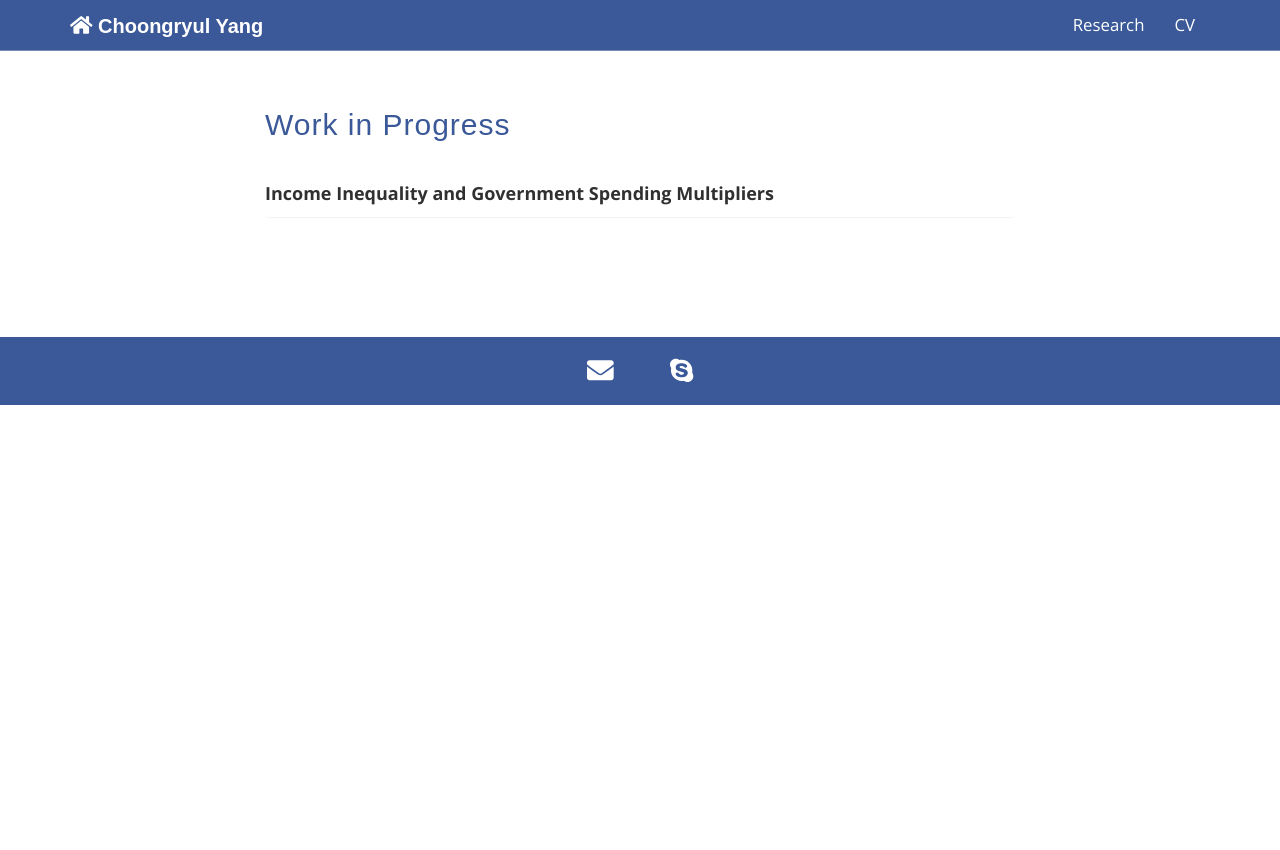
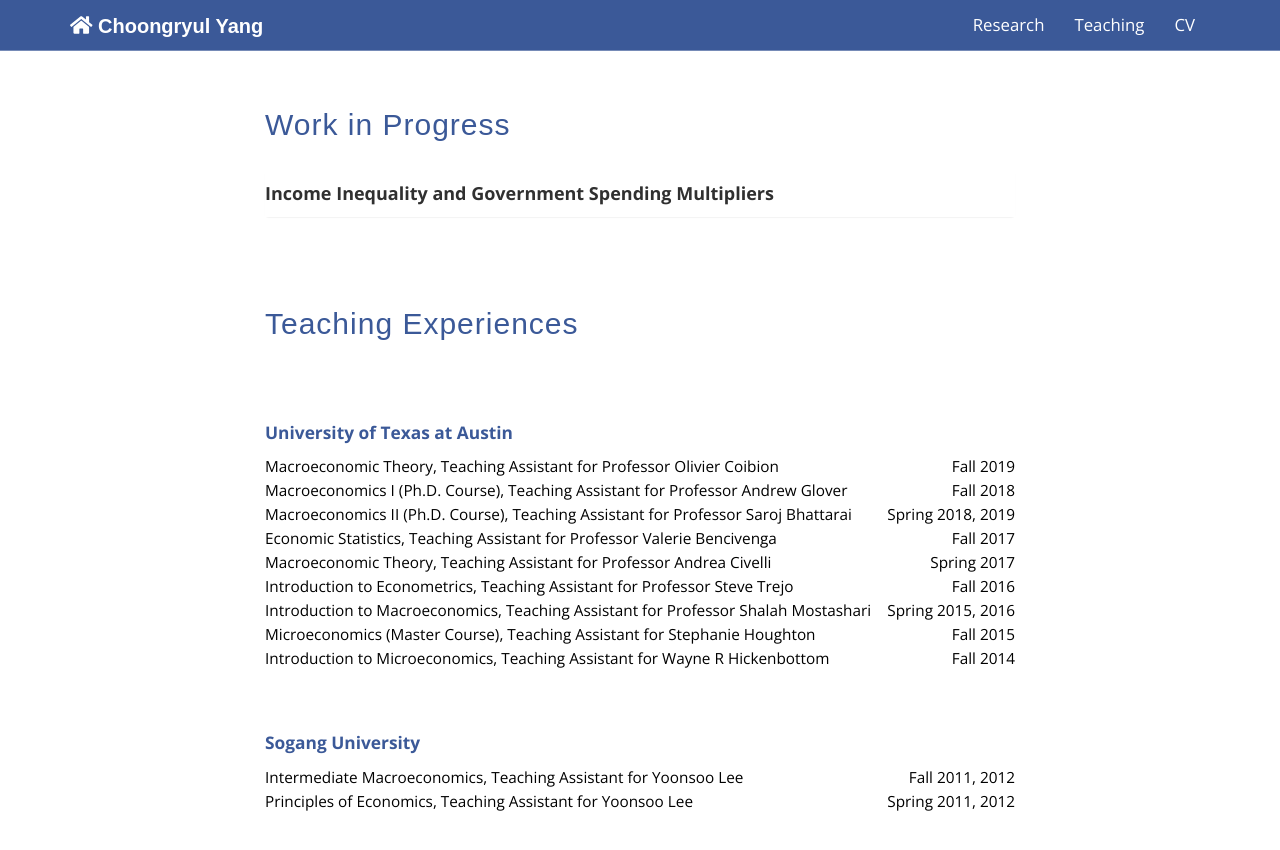
Before and after one commit to choongryulyang/choongryulyang.github.io, a Jekyll site: the page built from index.html, in a window 1280 px wide and 900 px high, scrolled down 2109 px. Shown: the top 850 px of the window. Built offline with Jekyll 4.4.1, drawn with Linux system fonts in a browser that asks for light colours; before the commit the page ends 2514 px from its top, so only the background shows below that.

Commit message:
teaching

```diff
--- a/_layouts/default.html
+++ b/_layouts/default.html
@@ -108,14 +108,12 @@
 						<li>
 							<a class="page-scroll" href="#research" style="font-size:120%">  Research</a>
 						</li>
+	                    <li>
+							<a class="page-scroll" href="#teaching" style="font-size:120%">   Teaching</a>
+						</li>
 						<li>
-							<!--<a class="page-scroll" href="#resume" style="font-size:120%">   CV</a>-->
 							<a class="page-scroll" href="cv/ChoongryulYang_CV.pdf" style="font-size:120%" target="_blank">   CV</a>
 						</li>
-	<!--                     <li>
-							<a class="page-scroll" href="#teaching" style="color:white; font-size:120%"> teaching (offline)</a>
-						</li>
-	 -->
 						<!-- <li>
 							 <a class="page-scroll" href="https://github.com/jperego" target="_blank" style="color:white; font-size:120%; margin-left: 0px"> <i class="fa fa-github fa-1x color" style="color:white; margin-top:0px" aria-hidden="true"></i>  </a>
 						</li> -->
--- a/index.html
+++ b/index.html
@@ -473,6 +473,111 @@ title: Choongryul Yang
     </section>
 
 
+
+
+    <!-- Teaching Section -->
+    <section id="teaching" class="container  text-left">
+        <div class="row">
+            <div class="col-lg-8 col-lg-offset-2">
+
+                <h2 style="margin-bottom:0px;margin-top:70px"><span >Teaching Experiences</span></h2>
+
+                <p style="text-align:left;margin-top:40px">
+
+<!--
+				<i class="fas fa-cloud-download-alt" ></i>
+				<b> Teaching Statement: [ <a class="two" href="cv/ChoongryulYang_CV.pdf" target="_blank">PDF</a>]</b>
+				</p>
+-->
+
+			<div class="cv_section">
+				<div class="cv_section hh2" style="margin-bottom:10px; margin-top:20px; color:#3b5998; font-size: 13.0pt; font-weight:bold;">
+					University of Texas at Austin
+				</div>
+
+				<div class="cv_content">
+					<cv_ll>Macroeconomic Theory, Teaching Assistant for Professor Olivier Coibion</cv_ll>
+					<cv_rr>Fall 2019</cv_rr>
+					<br>
+				</div>
+
+				<div class="cv_content">
+					<cv_ll>Macroeconomics I (Ph.D. Course), Teaching Assistant for Professor Andrew Glover</cv_ll>
+					<cv_rr>Fall 2018</cv_rr>
+					<br>
+				</div>
+
+				<div class="cv_content">
+					<cv_ll>Macroeconomics II (Ph.D. Course), Teaching Assistant for Professor Saroj Bhattarai</cv_ll>
+					<cv_rr>Spring 2018, 2019</cv_rr>
+					<br>
+				</div>
+
+				<div class="cv_content">
+					<cv_ll>Economic Statistics, Teaching Assistant for Professor Valerie Bencivenga</cv_ll>
+					<cv_rr>Fall 2017</cv_rr>
+					<br>
+				</div>
+
+				<div class="cv_content">
+					<cv_ll>Macroeconomic Theory, Teaching Assistant for Professor Andrea Civelli</cv_ll>
+					<cv_rr>Spring 2017</cv_rr>
+					<br>
+				</div>
+
+				<div class="cv_content">
+					<cv_ll>Introduction to Econometrics, Teaching Assistant for Professor Steve Trejo</cv_ll>
+					<cv_rr>Fall 2016</cv_rr>
+					<br>
+				</div>
+
+				<div class="cv_content">
+					<cv_ll>Introduction to Macroeconomics, Teaching Assistant for Professor Shalah Mostashari</cv_ll>
+					<cv_rr>Spring 2015, 2016</cv_rr>
+					<br>
+				</div>
+
+				<div class="cv_content">
+					<cv_ll>Microeconomics (Master Course), Teaching Assistant for Stephanie Houghton</cv_ll>
+					<cv_rr>Fall 2015</cv_rr>
+					<br>
+				</div>
+
+				<div class="cv_content">
+					<cv_ll>Introduction to Microeconomics, Teaching Assistant for Wayne R Hickenbottom</cv_ll>
+					<cv_rr>Fall 2014</cv_rr>
+					<br>
+				</div>
+
+			</div>
+
+
+
+			<div class="cv_section">
+				<div class="cv_section hh2" style="margin-bottom:10px; margin-top:20px; color:#3b5998; font-size: 13.0pt; font-weight:bold;">
+					Sogang University
+				</div>
+
+				<div class="cv_content">
+					<cv_ll>Intermediate Macroeconomics, Teaching Assistant for Yoonsoo Lee</cv_ll>
+					<cv_rr>Fall 2011, 2012</cv_rr>
+					<br>
+				</div>
+
+				<div class="cv_content">
+					<cv_ll>Principles of Economics, Teaching Assistant for Yoonsoo Lee</cv_ll>
+					<cv_rr>Spring 2011, 2012</cv_rr>
+					<br>
+				</div>
+			</div>
+
+		    </div>
+		</div>
+	</section>
+
+
+
+
     <!-- RESUME Section -->
 	<!--
     <section id="resume" class="container  text-left">
```
